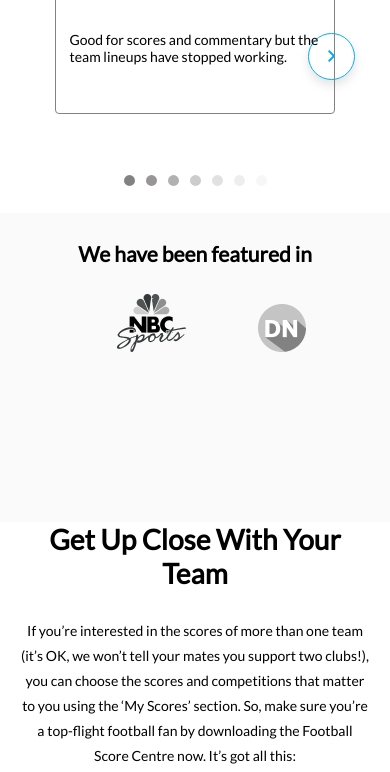
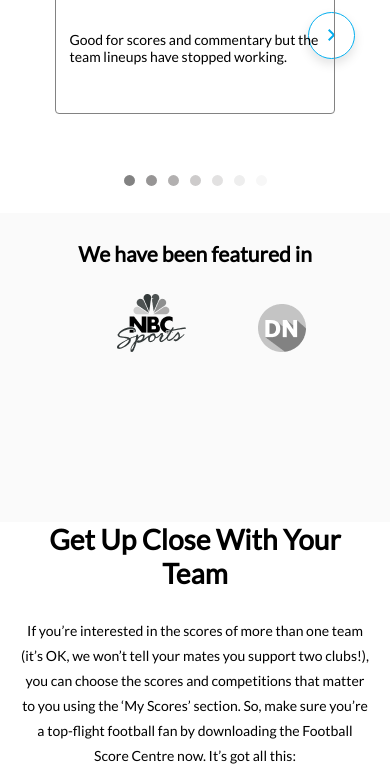
Before and after one commit to nightroad6/HW9, a plain HTML site: page index.html in a window 390 px wide. Shown: the part 3561-4333 px from the top of the page. Drawn offline with Linux system fonts and the light colour scheme.

Commit message:
fixed circle btn

```diff
--- a/style.css
+++ b/style.css
@@ -554,7 +554,7 @@ a {
         background-image: url(img/aticleright1.svg);
         background-repeat: no-repeat;
         background-position-x: 98%;
-        background-position-y: 50%;
+        background-position-y: 30%;
     }
     .article-1-main-title {
         font-size: 1.5rem;
```
